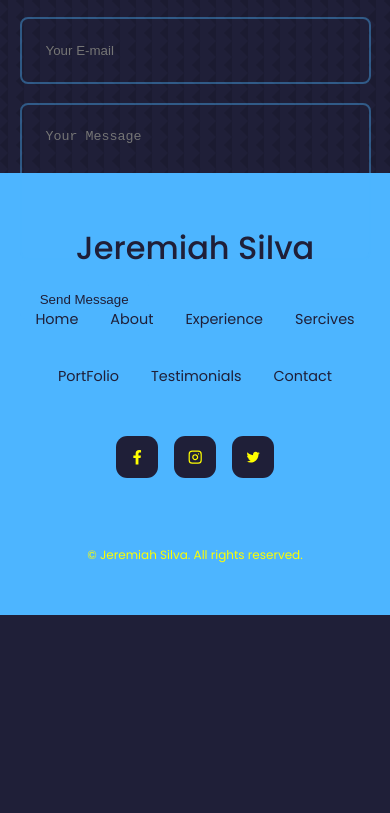
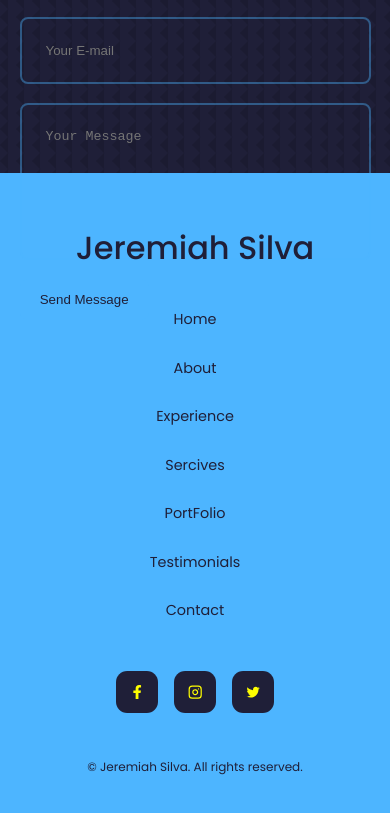
Before and after one commit to Jeremiah-Silva/jeremiah--portfolio, a React (Create React App) app: page / in a window 390 px wide. Shown: the part 6423-7236 px from the top of the page. Before the commit the page ends 7038 px from the top, so only its background shows below. Built offline with nearby package versions, Linux system fonts and the light colour scheme.

Commit message:
Updated File

```diff
--- a/src/components/footer/footer.css
+++ b/src/components/footer/footer.css
@@ -46,3 +46,21 @@ footer a {
     color: var(--color-bg);
     border-color: var(--color-bg);
 }
+
+.footer__copyright {
+    margin-bottom: 4rem;
+    color: var(--color-bg);
+
+}
+
+/* ================ MEDIA QUERIES (SMALL DEVICES) ================ */
+@media screen and (max-width: 600px) {
+    .permalinks {
+        flex-direction: column;
+        gap: 1.5rem;
+    }
+
+    .footer__socials {
+        margin-bottom: 2.6rem;
+    }
+}
```
